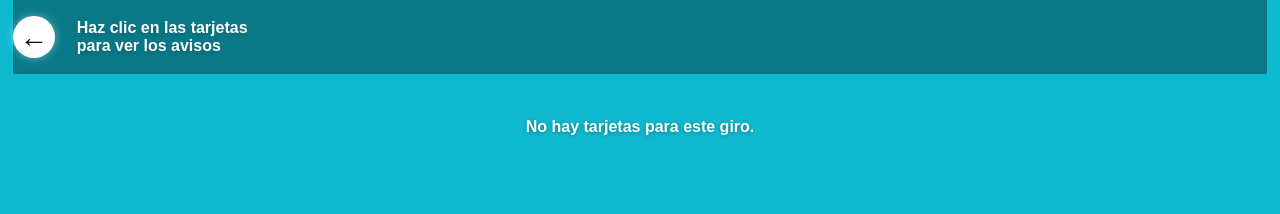
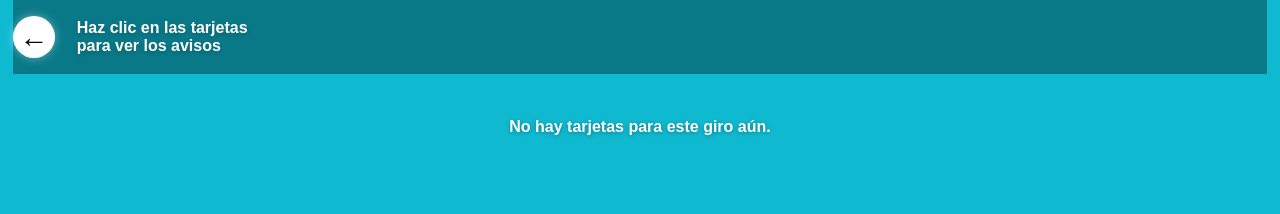
Before and after one commit to elshopper-png/elshopper-app, a React (Create React App) app: page /tarjetas/1 in a window 1280 px wide. Shown: the top 214 px of the page. Built offline with nearby package versions, Linux system fonts and the light colour scheme.

Commit message:
fix: TarjetasPage lee giroSlug desde URL (useParams)

```diff
--- a/src/fase_2/core/TarjetasPage.jsx
+++ b/src/fase_2/core/TarjetasPage.jsx
@@ -1,9 +1,9 @@
 // ============================================================
-// 🧩 TarjetasPage.jsx — Versión estable CRA + ATLASH O25 (ESLint Safe)
+// 🧩 TarjetasPage.jsx — Versión estable CRA + ATLASH O25 (URL SAFE)
 // ============================================================
 
 import React, { useMemo } from "react";
-import { useNavigate, useLocation } from "react-router-dom";
+import { useNavigate, useParams } from "react-router-dom";
 
 import CATEGORIES from "../../data/categories.json";
 import TARJETAS_DATA from "../../data/tarjetas.json";
@@ -11,18 +11,16 @@ import TARJETAS_DATA from "../../data/tarjetas.json";
 import "../styles/tarjetas.css";
 
 export default function TarjetasPage() {
-  const location = useLocation();
   const navigate = useNavigate();
+  const { giroSlug } = useParams(); // ✅ CLAVE: viene de la URL
 
-  // 🟦 1) Recuperamos el giro desde state
-  const giroSlug = location.state?.giro || null;
-
-  // 🟦 2) Hooks SIEMPRE deben ir antes de cualquier return
+  // 🟦 Categoría actual
   const categoria = useMemo(() => {
     if (!giroSlug) return null;
     return CATEGORIES.find((c) => c.slug === giroSlug);
   }, [giroSlug]);
 
+  // 🟦 Tarjetas del giro
   const tarjetas = useMemo(() => {
     if (!giroSlug) return [];
     const entry = TARJETAS_DATA.find((g) => g.giroSlug === giroSlug);
@@ -32,7 +30,6 @@ export default function TarjetasPage() {
   // Color de fondo
   const colorTapiz = categoria?.color || "#0fbad1";
 
-  // 🟥 3) Return principal SIEMPRE al final
   return (
     <div className="tarjetas-wrapper" style={{ backgroundColor: colorTapiz }}>
 
@@ -56,12 +53,12 @@ export default function TarjetasPage() {
       {/* === LISTA DE TARJETAS === */}
       <main className="tarjetas-grid">
 
-        {/* Si no hay giro seleccionado */}
+        {/* Sin slug (caso extremo) */}
         {!giroSlug && (
           <div className="sin-tarjetas">No hay tarjetas para este giro.</div>
         )}
 
-        {/* Mostrar tarjetas si existen */}
+        {/* Tarjetas */}
         {giroSlug &&
           tarjetas.map((t, i) => (
             <article
@@ -78,9 +75,11 @@ export default function TarjetasPage() {
             </article>
           ))}
 
-        {/* Si hay giro pero no hay tarjetas */}
+        {/* Giro válido pero sin tarjetas */}
         {giroSlug && tarjetas.length === 0 && (
-          <div className="sin-tarjetas">No hay tarjetas para este giro aún.</div>
+          <div className="sin-tarjetas">
+            No hay tarjetas para este giro aún.
+          </div>
         )}
       </main>
     </div>
```
